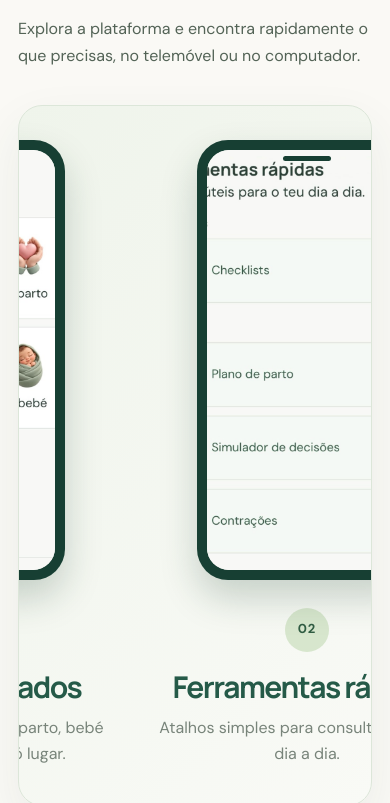
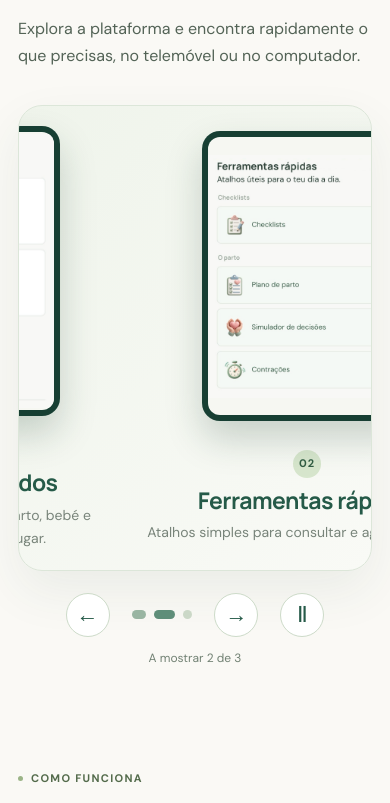
Before and after one commit to MiguelMendesDA/elo_site, a plain HTML site: page index.html in a window 390 px wide. Shown: the part 917-1720 px from the top of the page. Drawn offline with Linux system fonts and the light colour scheme.

Commit message:
Fix mobile screenshot sizing and carousel autoplay

```diff
--- a/refined.css
+++ b/refined.css
@@ -179,7 +179,7 @@ section[id], main[id] { scroll-margin-top: 24px; }
 .tour-track { display: flex; transition: transform .5s cubic-bezier(.2, .8, .2, 1); }
 .tour-slide { flex: 0 0 100%; display: grid; grid-template-columns: minmax(220px, .72fr) minmax(0, 1fr); align-items: center; gap: clamp(28px, 7vw, 92px); min-height: 560px; padding: clamp(28px, 5vw, 64px); }
 .phone-frame { position: relative; width: min(100%, 260px); aspect-ratio: 9 / 18; margin: auto; padding: 10px; border-radius: 31px; background: #173f33; box-shadow: 0 18px 36px #193d2c35; }
-.phone-frame img { display: block; width: 100%; height: 100%; object-fit: cover; border-radius: 22px; background: #f6f7f2; }
+.phone-frame img { display: block; width: 100%; height: 100%; object-fit: contain; border-radius: 22px; background: #f6f7f2; }
 .phone-speaker { position: absolute; z-index: 1; top: 16px; left: 50%; width: 48px; height: 5px; border-radius: 10px; background: #173f33; transform: translateX(-50%); }
 .tour-copy { max-width: 420px; }
 .tour-number { display: inline-flex; align-items: center; justify-content: center; width: 44px; height: 44px; border-radius: 50%; background: #d7e6cd; color: #315d43; font-size: 13px; font-weight: 800; letter-spacing: .08em; }
@@ -194,11 +194,14 @@ section[id], main[id] { scroll-margin-top: 24px; }
 .tour-status { margin: 12px 0 0; color: #718173; font-size: 12px; text-align: center; }
 @media(max-width:800px) {
   .product-tour { padding-top: 52px; padding-bottom: 52px; }
-  .tour-slide { grid-template-columns: 1fr; gap: 28px; min-height: auto; padding: 34px 22px 38px; }
-  .phone-frame { width: min(220px, 72vw); }
+  .tour-slide { box-sizing: border-box; min-width: 0; grid-template-columns: minmax(0, 1fr); gap: 16px; min-height: auto; padding: 20px 16px; }
+  .phone-frame { box-sizing: border-box; width: min(210px, 100%); height: 290px; aspect-ratio: auto; padding: 6px; border-radius: 18px; }
+  .phone-frame img { border-radius: 12px; }
+  .phone-speaker { display: none; }
+  .tour-number { width: 28px; height: 28px; font-size: 11px; }
   .tour-copy { max-width: 100%; text-align: center; }
-  .tour-copy h3 { margin-top: 18px; font-size: 30px; }
-  .tour-copy p { margin: 0 auto; font-size: 16px; }
+  .tour-copy h3 { margin: 10px 0 8px; font-size: 23px; letter-spacing: -.5px; }
+  .tour-copy p { margin: 0 auto; font-size: 14px; }
 }
 @media(prefers-reduced-motion: reduce) {
   .tour-track, .tour-arrow, .tour-dot { transition: none; }
--- a/script.js
+++ b/script.js
@@ -88,7 +88,7 @@ if (carousel) {
   const nextSlide = () => showSlide(currentSlide + 1);
   const startCarousel = () => {
     clearInterval(carouselTimer);
-    if (!carouselPaused && !window.matchMedia('(prefers-reduced-motion: reduce)').matches) {
+    if (!carouselPaused && !document.hidden) {
       carouselTimer = setInterval(nextSlide, 5000);
     }
   };
@@ -96,10 +96,20 @@ if (carousel) {
   carousel.querySelector('[data-carousel-next]')?.addEventListener('click', () => { showSlide(currentSlide + 1, { focus: true }); startCarousel(); });
   carousel.querySelector('[data-carousel-prev]')?.addEventListener('click', () => { showSlide(currentSlide - 1, { focus: true }); startCarousel(); });
   dots.forEach((dot, index) => dot.addEventListener('click', () => { showSlide(index, { focus: true }); startCarousel(); }));
-  carousel.addEventListener('mouseenter', () => { carouselPaused = true; clearInterval(carouselTimer); });
-  carousel.addEventListener('mouseleave', () => { carouselPaused = false; startCarousel(); });
-  carousel.addEventListener('focusin', () => { carouselPaused = true; clearInterval(carouselTimer); });
-  carousel.addEventListener('focusout', (event) => { if (!carousel.contains(event.relatedTarget)) { carouselPaused = false; startCarousel(); } });
+  // Touch devices can retain hover and focus after a tap; neither should stop autoplay.
+  document.addEventListener('visibilitychange', startCarousel);
+  const pauseButton = document.createElement('button');
+  pauseButton.type = 'button';
+  pauseButton.className = 'tour-arrow';
+  pauseButton.textContent = 'Ⅱ';
+  pauseButton.setAttribute('aria-label', 'Pausar apresentação');
+  pauseButton.addEventListener('click', () => {
+    carouselPaused = !carouselPaused;
+    pauseButton.textContent = carouselPaused ? '▶' : 'Ⅱ';
+    pauseButton.setAttribute('aria-label', carouselPaused ? 'Retomar apresentação' : 'Pausar apresentação');
+    startCarousel();
+  });
+  carousel.querySelector('.tour-controls').append(pauseButton);
   carousel.addEventListener('keydown', (event) => {
     if (event.key === 'ArrowRight') { event.preventDefault(); showSlide(currentSlide + 1, { focus: true }); startCarousel(); }
     if (event.key === 'ArrowLeft') { event.preventDefault(); showSlide(currentSlide - 1, { focus: true }); startCarousel(); }
```
